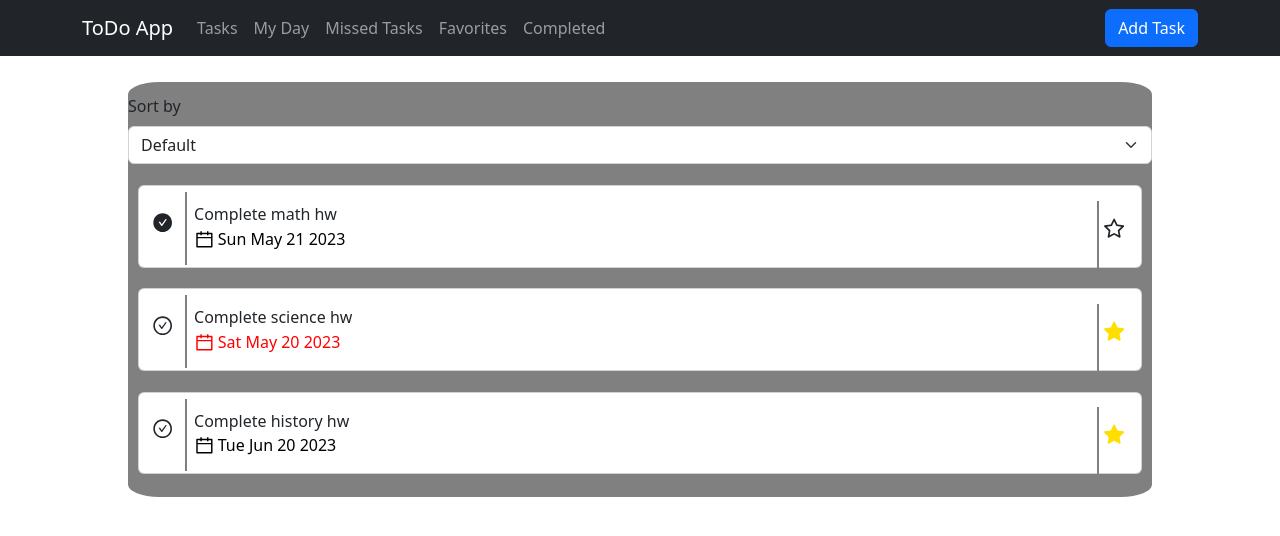
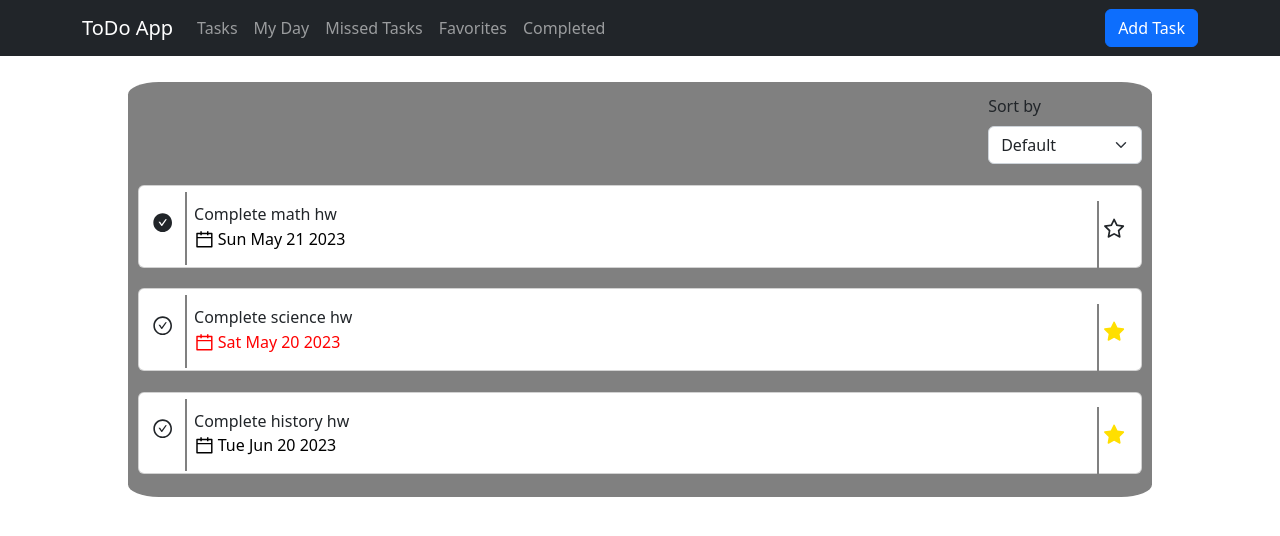
Before and after one commit to boscosylvester-john/react-todo-app, a React (Create React App) app in the folder todo-app/: page / in a window 1280 px wide. Shown: the top 536 px of the page. Built offline with nearby package versions, Linux system fonts and the light colour scheme; data requests are answered from the project's data file.

Commit message:
Update css for sorter component

```diff
--- a/todo-app/src/components/Sorter.js
+++ b/todo-app/src/components/Sorter.js
@@ -4,6 +4,7 @@ import {
   SORTING_OPTIONS,
   SORTING_OPTIONS_ARRAY
 } from '../constants';
+import sorterStyles from './Sorter.module.css';
 
 const Sorter = ({ sortTasks }) => {
   const [sorterValue, setSorterValue] = useState(
@@ -15,6 +16,7 @@ const Sorter = ({ sortTasks }) => {
   }, [sorterValue]);
 
   return (
+    <div className={sorterStyles.sortOptionDropdown}>
       <Form.Group className="mb-3">
         <Form.Label>Sort by</Form.Label>
         <Form.Select
@@ -31,6 +33,7 @@ const Sorter = ({ sortTasks }) => {
           })}
         </Form.Select>
       </Form.Group>
+    </div>
   );
 };
 
--- /dev/null
+++ b/todo-app/src/components/Sorter.module.css
@@ -0,0 +1,4 @@
+.sortOptionDropdown {
+	width: 15%;
+	margin-left: 84%;
+}
```
Lines whose indentation alone changed are shown as unchanged.
